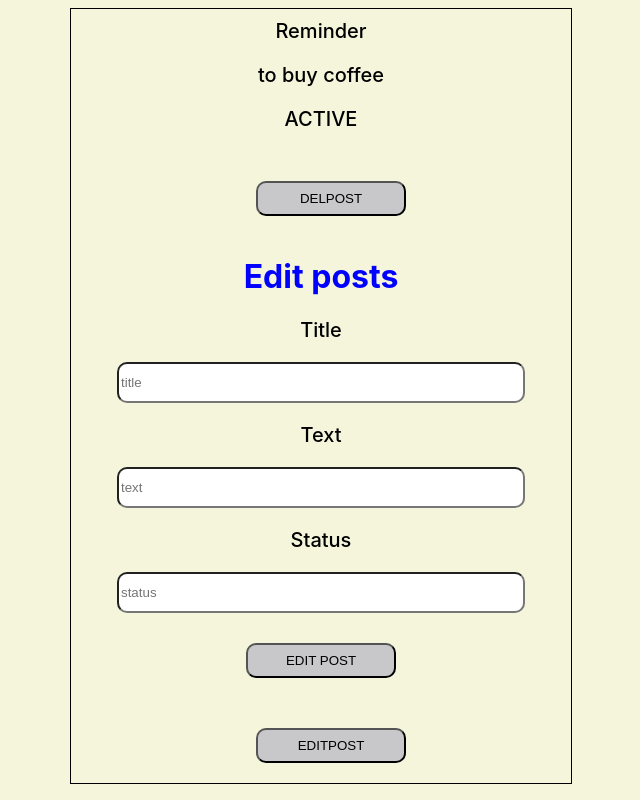
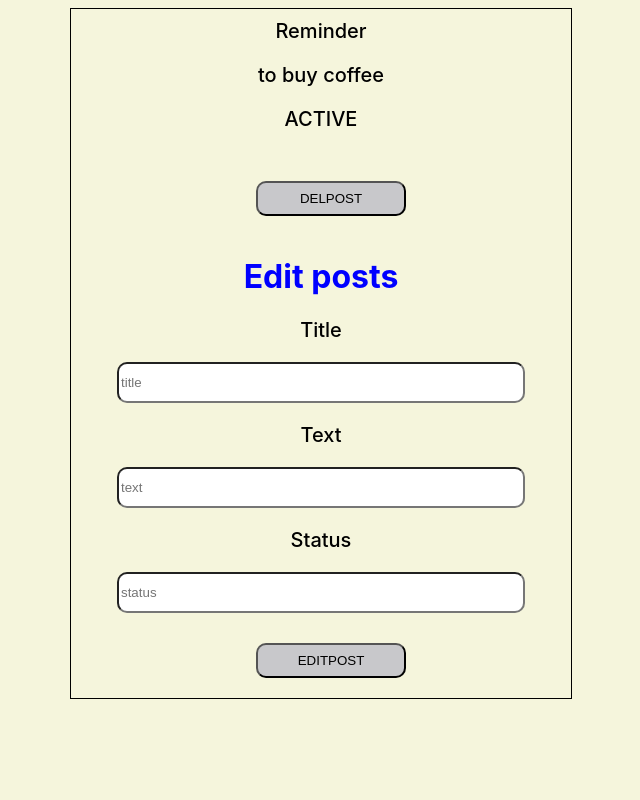
Before and after one commit to GurinAOA/Redux_test, a React (Create React App) app: page / in a window 1280 px wide. Shown: the part 515-1315 px from the top of the page, without its empty margins (339-979 px from the left). After the commit the page ends 1230 px from the top, so only its background shows below. Built offline with nearby package versions, Linux system fonts and the light colour scheme.

Commit message:
delete btn

```diff
--- a/src/components/Edit.jsx
+++ b/src/components/Edit.jsx
@@ -29,8 +29,6 @@ export default function Edit({ obj,id }) {
                 <p>Status</p>
                 <input type="text" value={userStatus} placeholder="status" onChange={(e) => { setUserStatus(e.target.value) }} />
             </div>
-            <div>
-                <button onClick={editPost} >EDIT POST</button>
-            </div>
+
         </div>)
 }
```
